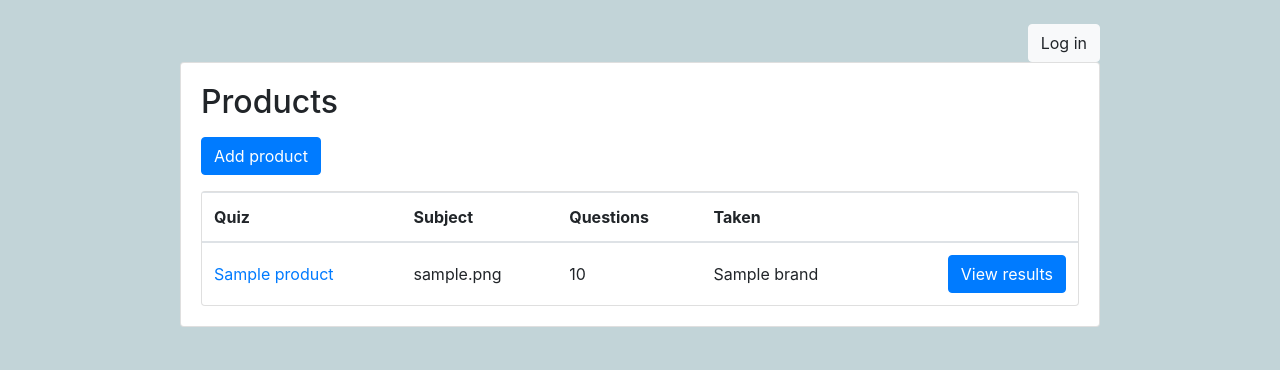
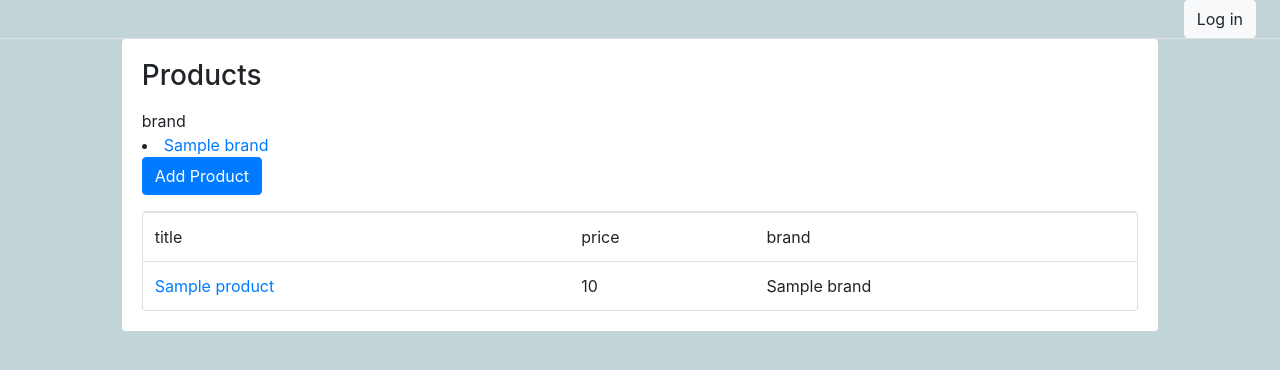
Before and after one commit to ahamidian/taakmart, a Django app: page /dashboard/products/ in a window 1280 px wide. Shown: the top 370 px of the page. Run offline with Django 3.2, Linux system fonts and the light colour scheme; tables that the repository leaves empty hold one stand-in row (values such as "Sample post"); some libraries are stand-ins or nearby versions; some web fonts are replaced.

Commit message:
dashboard

```diff
--- a/dashboard/templates/classroom/product_list.html
+++ b/dashboard/templates/classroom/product_list.html
@@ -1,30 +1,32 @@
 {% extends 'base.html' %}
+{% load getattribute %}
 
 {% block content %}
-    <h2 class="mb-3">Products</h2>
-    <a href="kk" class="btn btn-primary mb-3" role="button">Add product</a>
+    <h3 class="mb-3">Products</h3>
+    <a href="create" class="btn btn-primary mb-3" role="button">Add {{ title }}</a>
     <div class="card">
         <table class="table mb-0">
             <thead>
             <tr>
-                <th>Quiz</th>
-                <th>Subject</th>
-                <th>Questions</th>
-                <th>Taken</th>
-                <th></th>
+                {% for field in field_list %}
+                    <td>{{ field }}</td>
+                {% endfor %}
             </tr>
             </thead>
             <tbody>
-            {% for product in object_list %}
+            {% for object in object_list %}
                 <tr>
-                    {#            <td class="align-middle"><a href="{% url 'teachers:quiz_change' quiz.pk %}">{{ quiz.name }}</a></td>#}
-                    <td class="align-middle"><a href="sd">{{ product.title }}</a></td>
-                    <td class="align-middle">{{ product.image }}</td>
-                    <td class="align-middle">{{ product.price }}</td>
-                    <td class="align-middle">{{ product.brand }}</td>
-                    <td class="text-right">
-                        <a href="fdg" class="btn btn-primary">View results</a>
-                    </td>
+                    {% for field in field_list %}
+                        {% if forloop.first %}
+                            <td class="align-middle"><a href="edit/{{ object.id }}">{{ object|getattribute:field }}</a>
+                            </td>
+                        {% else %}
+                            <td class="align-middle">{{ object|getattribute:field }}</td>
+                        {% endif %}
+                    {% endfor %}
+                    {#                    <td class="text-right">#}
+                    {#                        <a href="fdg" class="btn btn-primary">View results</a>#}
+                    {#                    </td>#}
                 </tr>
             {% empty %}
                 <tr>
--- /dev/null
+++ b/dashboard/templates/list.html
@@ -0,0 +1,78 @@
+{% extends 'base.html' %}
+{% load getattribute %}
+
+{% block content %}
+    <h3 class="mb-3">Products</h3>
+    {% for filter in filter_list %}
+        {{ filter.title }}
+        {% for choice in filter.choices %}
+            <li><a href="&{{ filter.title }}={{ choice.id }}">{{choice}}</a></li>
+        {% endfor %}
+    {% endfor %}
+    <a href="create" class="btn btn-primary mb-3" role="button">Add {{ title }}</a>
+    <div class="card">
+        <table class="table mb-0">
+            <thead>
+            <tr>
+                {% for field in field_list %}
+                    <td>{{ field }}</td>
+                {% endfor %}
+            </tr>
+            </thead>
+            <tbody>
+            {% for object in object_list %}
+                <tr>
+                    {% for field in field_list %}
+                        {% if forloop.first %}
+                            <td class="align-middle"><a href="edit/{{ object.id }}">{{ object|getattribute:field }}</a>
+                            </td>
+                        {% else %}
+                            <td class="align-middle">{{ object|getattribute:field }}</td>
+                        {% endif %}
+                    {% endfor %}
+                    {#                    <td class="text-right">#}
+                    {#                        <a href="fdg" class="btn btn-primary">View results</a>#}
+                    {#                    </td>#}
+                </tr>
+            {% empty %}
+                <tr>
+                    <td class="bg-light text-center font-italic" colspan="5">You haven't created any quiz yet.</td>
+                </tr>
+            {% endfor %}
+            </tbody>
+        </table>
+    </div>
+
+    {% if is_paginated %}
+
+        <nav aria-label="Page navigation example">
+            <ul class="pagination">
+                {% if page_obj.number > 1 %}
+                    <li class="page-item"><a class="page-link" href="?page=1">1</a></li>
+                {% endif %}
+                {% if page_obj.number > 3 %}
+                    <li class="page-item disabled"><p class="page-link">...</p></li>
+                {% endif %}
+                {% if page_obj.number > 2 %}
+                    <li class="page-item"><a class="page-link"
+                                             href="?page={{ page_obj.previous_page_number }}">{{ page_obj.previous_page_number }}</a>
+                    </li>
+                {% endif %}
+                <li class="page-item active"><p class="page-link">{{ page_obj.number }}</p></li>
+                {% if page_obj.number < page_obj.paginator.num_pages|add:-1 %}
+                    <li class="page-item"><a class="page-link"
+                                             href="?page={{ page_obj.next_page_number }}">{{ page_obj.next_page_number }}</a>
+                    </li>
+                {% endif %}
+                {% if page_obj.number < page_obj.paginator.num_pages|add:-2 %}
+                    <li class="page-item disabled"><p class="page-link">...</p></li>
+                {% endif %}
+                {% if page_obj.number < page_obj.paginator.num_pages %}
+                    <li class="page-item"><a class="page-link"
+                                             href="?page={{ page_obj.paginator.num_pages }}">{{ page_obj.paginator.num_pages }}</a>
+                    </li>
+                {% endif %}
+            </ul>
+        </nav>
+    {% endif %}
+{% endblock %}
--- /dev/null
+++ b/dashboard/templatetags/getattribute.py
@@ -0,0 +1,20 @@
+import re
+from django import template
+from django.conf import settings
+
+numeric_test = re.compile("^\d+$")
+register = template.Library()
+
+
+def getattribute(value, arg):
+    if hasattr(value, str(arg)):
+        return getattr(value, arg)
+    elif hasattr(value, 'has_key') and value.has_key(arg):
+        return value[arg]
+    elif numeric_test.match(str(arg)) and len(value) > int(arg):
+        return value[int(arg)]
+    else:
+        return settings.TEMPLATE_STRING_IF_INVALID
+
+
+register.filter('getattribute', getattribute)
--- a/dashboard/urls.py
+++ b/dashboard/urls.py
@@ -11,8 +11,8 @@ urlpatterns = [
 
     path('products/', ProductListView.as_view(), name='product_list'),
     # path('products/view/<int:pk>',product_view, name='product_view'),
-    # path('products/create',product_create, name='product_new'),
-    # path('products/edit/<int:pk>', product_update, name='product_edit'),
+    path('products/create',product_create, name='product_new'),
+    path('products/edit/<int:pk>', product_update, name='product_edit'),
     # path('products/delete/<int:pk>', product_delete, name='product_delete'),
     # path('product/', include(ProductView().get_urls()))
 
--- a/dashboard/views.py
+++ b/dashboard/views.py
@@ -5,7 +5,7 @@ from django.views.generic import CreateView, ListView
 from accounting.models import Seller, User, Company
 from dashboard.decorators import company_required, admin_required
 from dashboard.forms import SellerCreateForm, CompanyCreateForm, ProductForm
-from main.models import Product
+from main.models import Product, Brand
 
 
 @login_required
@@ -48,8 +48,23 @@ class CompanyCreateView(CreateView):
 
 class ProductListView(ListView):
     model = Product
-    template_name = 'classroom/product_list.html'
-    paginate_by = 5
+    template_name = 'list.html'
+    paginate_by = 20
+    filter_list = ["brand"]
+
+    def get_filters(self):
+        filters = []
+        filters.append({"title": "brand", "choices": Brand.objects.all()})
+        return filters
+
+    def get_context_data(self, **kwargs):
+        data = super().get_context_data(**kwargs)
+        data['title'] = 'Product'
+        data['field_list'] = ["title", "price", "brand"]
+        data['filter_list'] = self.get_filters()
+        return data
+
+    # def get_queryset(self):
 
 
 def product_list(request):
--- a/templates/base.html
+++ b/templates/base.html
@@ -6,7 +6,8 @@
     <title>{% block title %}Django School{% endblock %}</title>
     <link rel="icon" href="{% static 'img/favicon.png' %}">
     <link href="https://fonts.googleapis.com/css?family=Clicker+Script" rel="stylesheet">
-    <link rel="stylesheet" href="https://maxcdn.bootstrapcdn.com/bootstrap/4.0.0/css/bootstrap.min.css" integrity="sha384-Gn5384xqQ1aoWXA+058RXPxPg6fy4IWvTNh0E263XmFcJlSAwiGgFAW/dAiS6JXm" crossorigin="anonymous">
+    <link rel="stylesheet" href="https://maxcdn.bootstrapcdn.com/bootstrap/4.0.0/css/bootstrap.min.css"
+          integrity="sha384-Gn5384xqQ1aoWXA+058RXPxPg6fy4IWvTNh0E263XmFcJlSAwiGgFAW/dAiS6JXm" crossorigin="anonymous">
     <link rel="stylesheet" type="text/css" href="{% static 'vendor/fontello-2f186091/css/fontello.css' %}">
     <link rel="stylesheet" type="text/css" href="{% static 'css/app.css' %}">
     {% if user.is_authenticated and user.is_teacher %}
@@ -16,21 +17,20 @@
     {% endif %}
 </head>
 <body>
-    <div class="container my-4">
-      <div class="row justify-content-center">
-        <div class="col-md-10 col-sm-12">
-          <div class="row">
-            <div class="col-6">
-            </div>
-            <div class="col-6 text-right">
+<div class="justify-content-center">
+    <div class="col-12 text-right pr-4 border-bottom">
         {% if user.is_authenticated %}
-                <p class="pt-3">Logged in as <strong>{{ user.username }}</strong>. <a href="{% url 'logout' %}">Log out</a>.</p>
+            <p class="pt-3">Logged in as <strong>{{ user.username }}</strong>. <a href="{% url 'logout' %}">Log
+                out</a>.</p>
         {% else %}
             <a href="{% url 'login' %}" class="btn btn-light" role="button">Log in</a>
         {% endif %}
     </div>
-          </div>
-          <div class="card mb-3">
+
+    <div class="justify-content-center row" style="margin: 0!important;">
+        <div class="col-md-10 col-sm-12">
+
+            <div class="card mb-3" style="border-width: 0!important;">
                 <div class="card-body">
                     {% for message in messages %}
                         <div class="alert {{ message.tags }} alert-dismissible fade show" role="alert">
@@ -47,9 +47,15 @@
         </div>
     </div>
 </div>
-    <script src="https://code.jquery.com/jquery-3.2.1.slim.min.js" integrity="sha384-KJ3o2DKtIkvYIK3UENzmM7KCkRr/rE9/Qpg6aAZGJwFDMVNA/GpGFF93hXpG5KkN" crossorigin="anonymous"></script>
-    <script src="https://cdnjs.cloudflare.com/ajax/libs/popper.js/1.12.9/umd/popper.min.js" integrity="sha384-ApNbgh9B+Y1QKtv3Rn7W3mgPxhU9K/ScQsAP7hUibX39j7fakFPskvXusvfa0b4Q" crossorigin="anonymous"></script>
-    <script src="https://maxcdn.bootstrapcdn.com/bootstrap/4.0.0/js/bootstrap.min.js" integrity="sha384-JZR6Spejh4U02d8jOt6vLEHfe/JQGiRRSQQxSfFWpi1MquVdAyjUar5+76PVCmYl" crossorigin="anonymous"></script>
+<script src="https://code.jquery.com/jquery-3.2.1.slim.min.js"
+        integrity="sha384-KJ3o2DKtIkvYIK3UENzmM7KCkRr/rE9/Qpg6aAZGJwFDMVNA/GpGFF93hXpG5KkN"
+        crossorigin="anonymous"></script>
+<script src="https://cdnjs.cloudflare.com/ajax/libs/popper.js/1.12.9/umd/popper.min.js"
+        integrity="sha384-ApNbgh9B+Y1QKtv3Rn7W3mgPxhU9K/ScQsAP7hUibX39j7fakFPskvXusvfa0b4Q"
+        crossorigin="anonymous"></script>
+<script src="https://maxcdn.bootstrapcdn.com/bootstrap/4.0.0/js/bootstrap.min.js"
+        integrity="sha384-JZR6Spejh4U02d8jOt6vLEHfe/JQGiRRSQQxSfFWpi1MquVdAyjUar5+76PVCmYl"
+        crossorigin="anonymous"></script>
 <script type="text/javascript">
     $(function () {
         $('[data-toggle="tooltip"]').tooltip();
```
Also changed, not shown: other parts of dashboard/templates/classroom/product_list.html (+28 -25 lines), dashboard/templates/edit.html (added, +17 -0 lines), dashboard/templatetags/__init__.py (added). Lines whose indentation alone changed are shown as unchanged.
